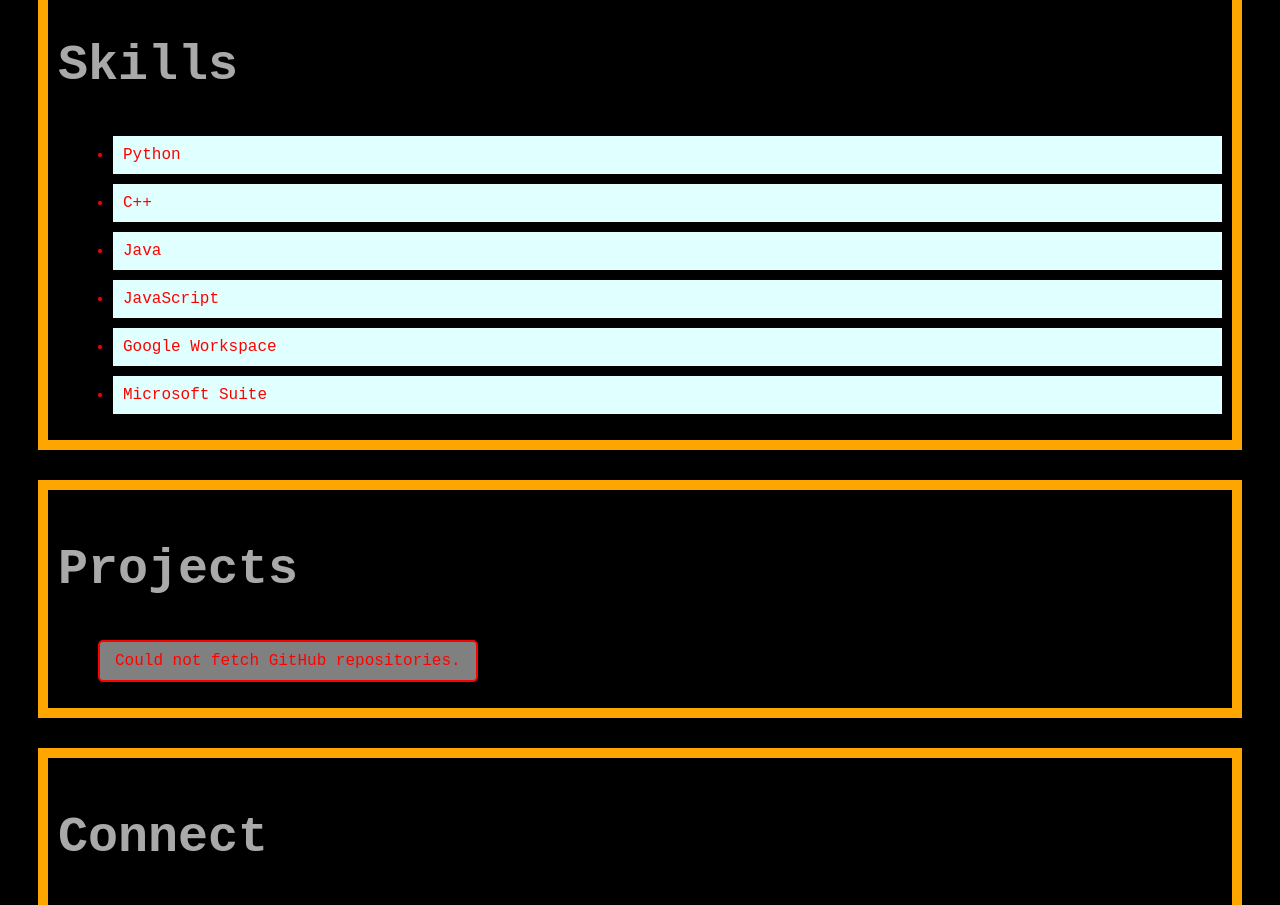
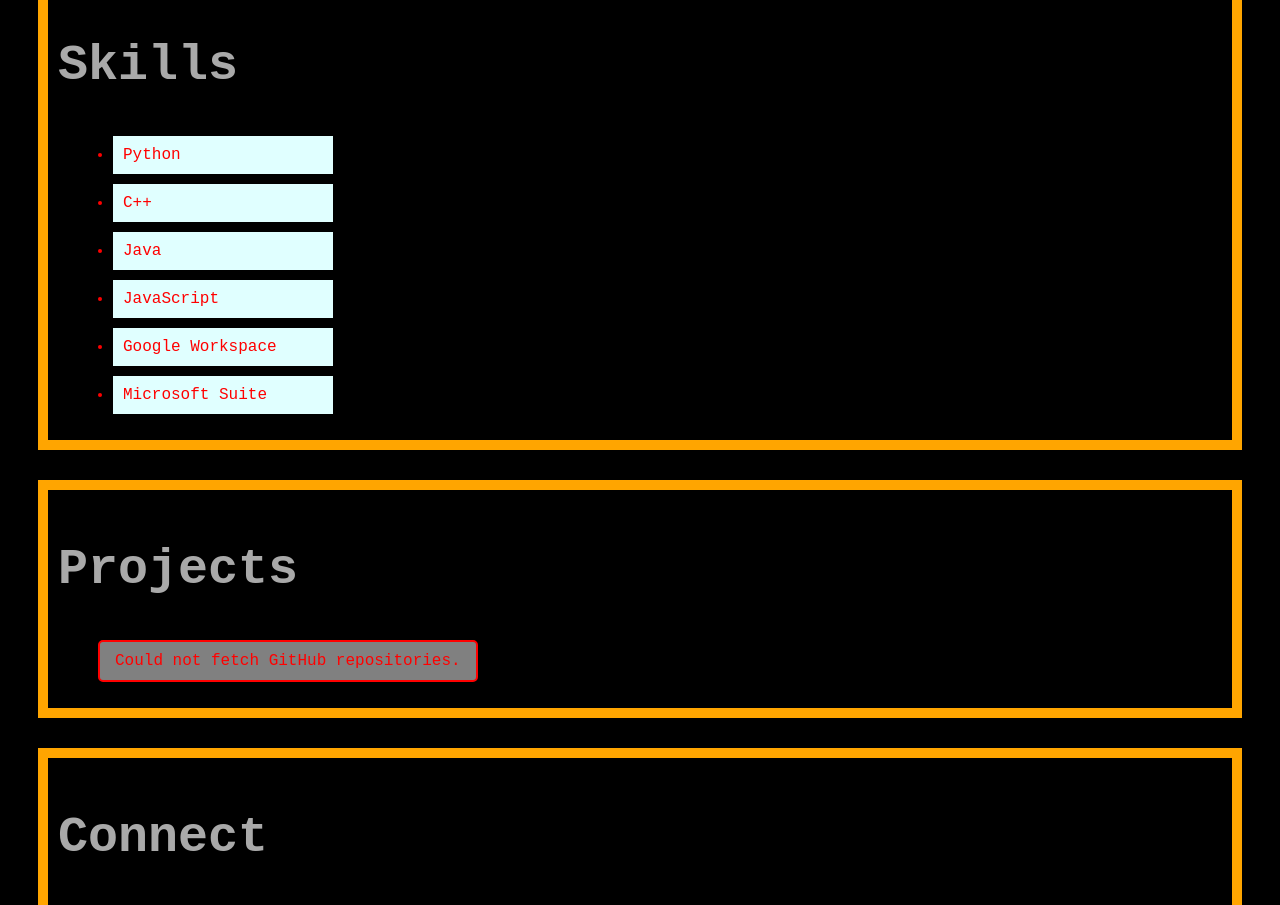
Before and after one commit to CCamacho04/carlos-camacho-kepler, a plain HTML site: page index.html in a window 1280 px wide. Shown: the part 1080-1985 px from the top of the page. Drawn offline with Linux system fonts and the light colour scheme; no server answers.

Commit message:
Portfolio final changes

```diff
--- a/css/index.css
+++ b/css/index.css
@@ -74,6 +74,7 @@ h2
 #Skills li
 {
     background-color: white;
+    max-width: 200px;
 }
 
 #Projects ul
@@ -164,7 +165,7 @@ h2
     #Skills li
     {
         margin-left: 10px;
-        background-color: blue;
+        background-color: lightblue;
     }
 
     h1
```
Also changed, not shown: 1 other file.
